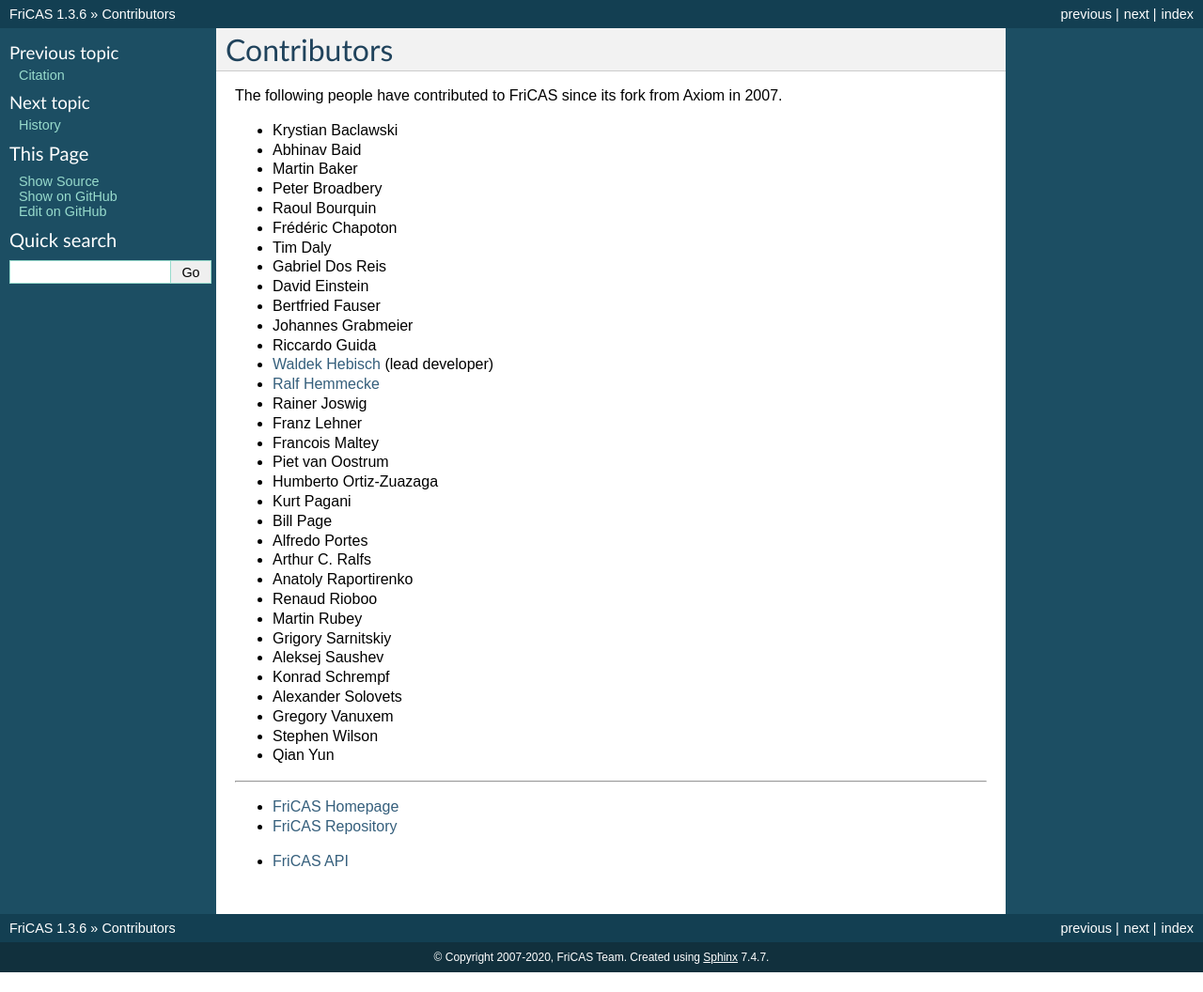
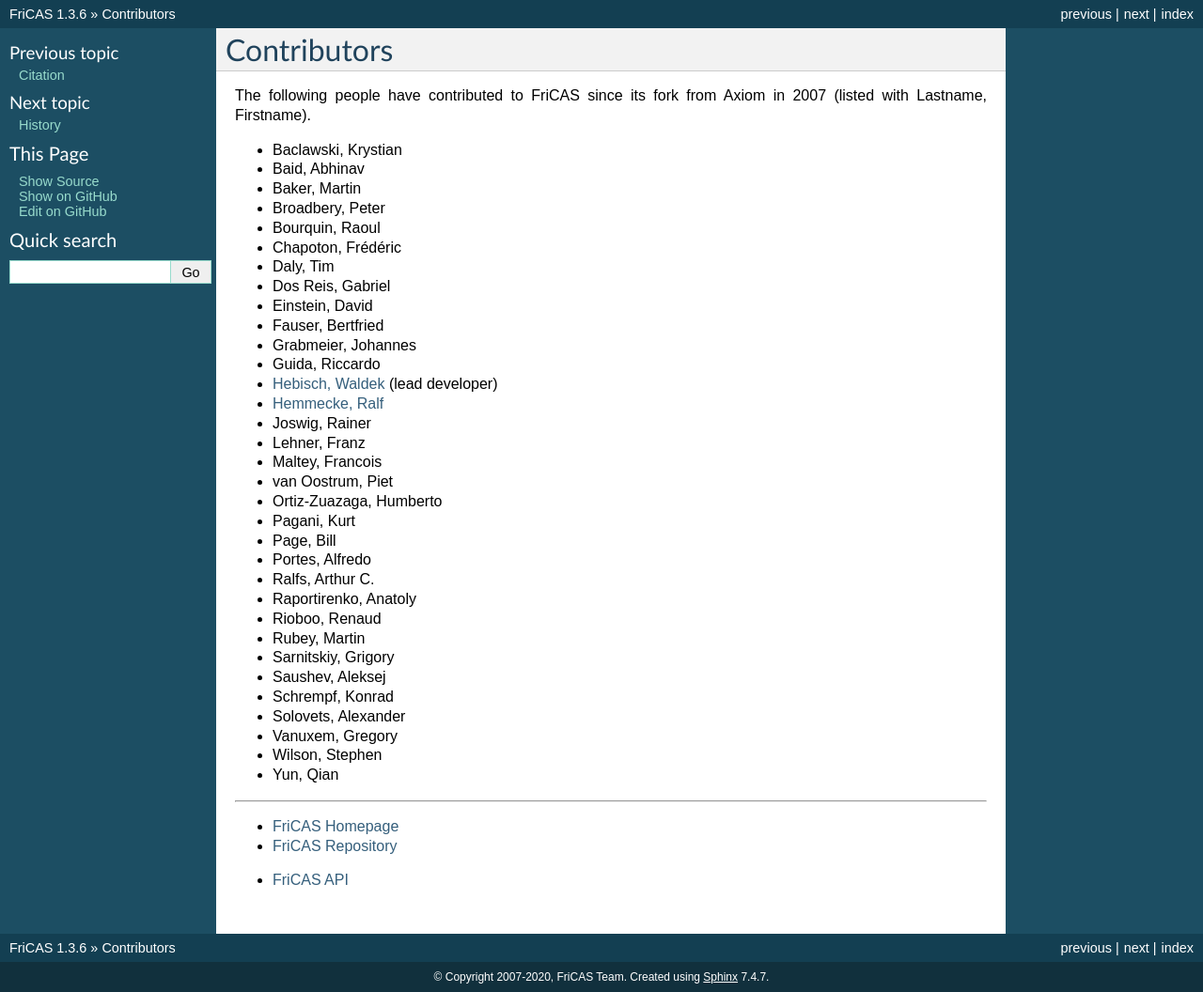
Before and after one commit to hemmecke/fricas-doc, a Sphinx documentation site: the page built from doc/source/contributors.rst, in a window 1280 px wide. Shown: the whole page at 94% size. Built offline with Sphinx 7.4.7, drawn with Linux system fonts in a browser that asks for light colours; pages that are not in the unit, such as notebooks, are missing from menus; before the commit the page ends 1035 px from its top, so only the background shows below that.

Commit message:
change to Lastname, Firstname in contributors.rst

```diff
--- a/doc/source/contributors.rst
+++ b/doc/source/contributors.rst
@@ -2,38 +2,38 @@
 ============
 
 The following people have contributed to FriCAS since its fork from
-Axiom in 2007.
+Axiom in 2007 (listed with Lastname, Firstname).
 
-* Krystian Baclawski
-* Abhinav Baid
-* Martin Baker
-* Peter Broadbery
-* Raoul Bourquin
-* Frédéric Chapoton
-* Tim Daly
-* Gabriel Dos Reis
-* David Einstein
-* Bertfried Fauser
-* Johannes Grabmeier
-* Riccardo Guida
-* `Waldek Hebisch <http://www.math.uni.wroc.pl/~hebisch/>`_ (lead developer)
-* `Ralf Hemmecke <http://www.hemmecke.org>`_
-* Rainer Joswig
-* Franz Lehner
-* Francois Maltey
-* Piet van Oostrum
-* Humberto Ortiz-Zuazaga
-* Kurt Pagani
-* Bill Page
-* Alfredo Portes
-* Arthur C. Ralfs
-* Anatoly Raportirenko
-* Renaud Rioboo
-* Martin Rubey
-* Grigory Sarnitskiy
-* Aleksej Saushev
-* Konrad Schrempf
-* Alexander Solovets
-* Gregory Vanuxem
-* Stephen Wilson
-* Qian Yun
+* Baclawski, Krystian
+* Baid, Abhinav
+* Baker, Martin
+* Broadbery, Peter
+* Bourquin, Raoul
+* Chapoton, Frédéric
+* Daly, Tim
+* Dos Reis, Gabriel
+* Einstein, David
+* Fauser, Bertfried
+* Grabmeier, Johannes
+* Guida, Riccardo
+* `Hebisch, Waldek <http://www.math.uni.wroc.pl/~hebisch/>`_ (lead developer)
+* `Hemmecke, Ralf <http://www.hemmecke.org>`_
+* Joswig, Rainer
+* Lehner, Franz
+* Maltey, Francois
+* van Oostrum, Piet
+* Ortiz-Zuazaga, Humberto
+* Pagani, Kurt
+* Page, Bill
+* Portes, Alfredo
+* Ralfs, Arthur C.
+* Raportirenko, Anatoly
+* Rioboo, Renaud
+* Rubey, Martin
+* Sarnitskiy, Grigory
+* Saushev, Aleksej
+* Schrempf, Konrad
+* Solovets, Alexander
+* Vanuxem, Gregory
+* Wilson, Stephen
+* Yun, Qian
```
